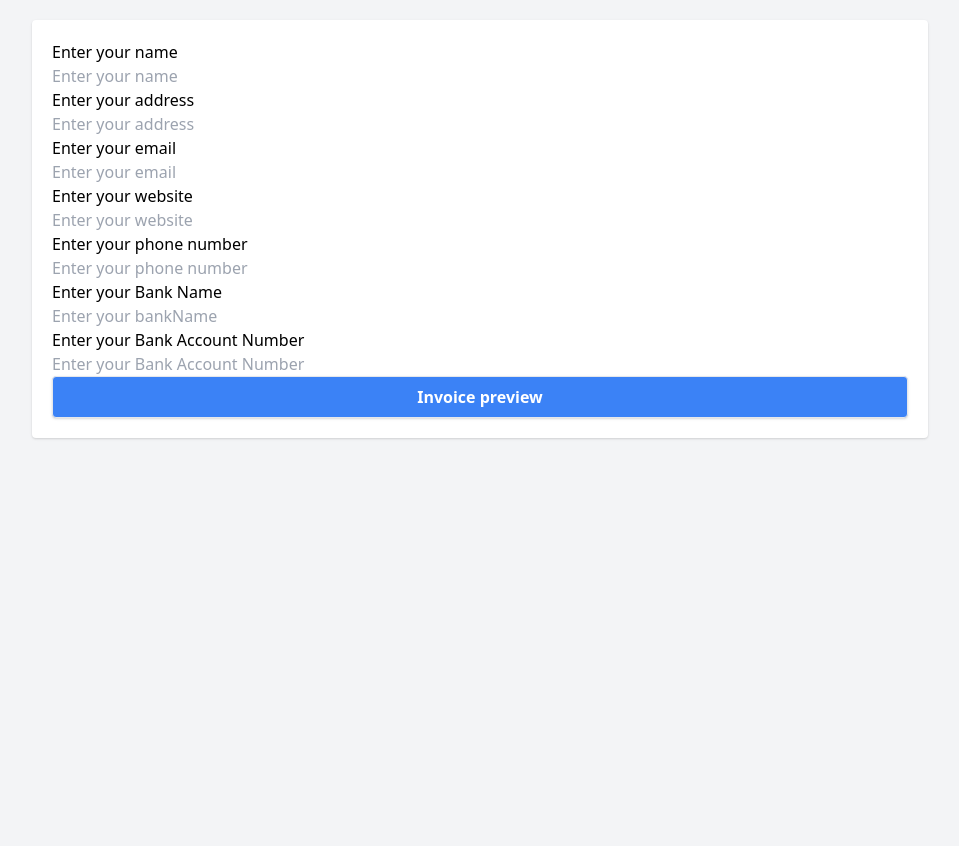
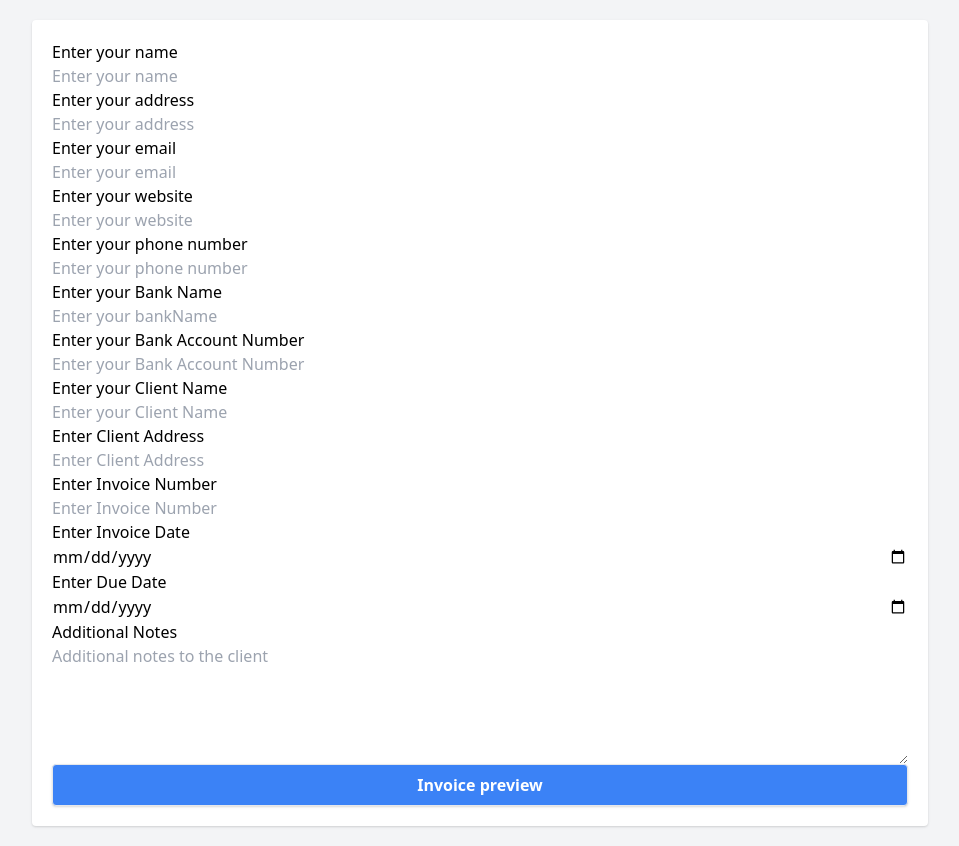
Before and after one commit to tushargramni/Invoice-Generator-App, a React (Create React App) app: page / in a window 1280 px wide. Shown: the whole page, without its empty margins (160-1119 px from the left). Before the commit the page ends 800 px from the top, so only its background shows below. Built offline with nearby package versions, Linux system fonts and the light colour scheme.

Commit message:
Some new changes

```diff
--- a/src/App.js
+++ b/src/App.js
@@ -32,10 +32,17 @@ const App = () => {
         <div>
           <Header props={handlePrint} />
           <MainDetails name={name} address={address} />
-          <ClientDetails />
-          <Dates />
+          <ClientDetails
+            clientName={clientName}
+            clientAddress={clientAddress}
+          />
+          <Dates
+            invoiceData={invoiceData}
+            invoiceNumber={invoiceNumber}
+            dueDates={dueDates}
+          />
           <Table />
-          <Notes />
+          <Notes notes={notes} />
           <Footer
             name={name}
             address={address}
@@ -134,6 +141,73 @@ const App = () => {
             onChange={(e) => setBankAccount(e.target.value)}
           />
 
+          <label htmlFor="clientName">Enter your Client Name</label>
+          <input
+            type="text"
+            name="ClientName"
+            id="ClientName"
+            placeholder="Enter your Client Name"
+            autoComplete="off"
+            value={clientName}
+            onChange={(e) => setClientName(e.target.value)}
+          />
+
+          <label htmlFor="clientAddress">Enter Client Address</label>
+          <input
+            type="text"
+            name="ClientAddress"
+            id="ClientAddress"
+            placeholder="Enter Client Address"
+            autoComplete="off"
+            value={clientAddress}
+            onChange={(e) => setClientAddress(e.target.value)}
+          />
+
+          <label htmlFor="InvoiceNumber">Enter Invoice Number</label>
+          <input
+            type="number"
+            name="InvoiceNumber"
+            id="InvoiceNumber"
+            placeholder="Enter Invoice Number"
+            autoComplete="off"
+            value={invoiceNumber}
+            onChange={(e) => setInvoiceNumber(e.target.value)}
+          />
+
+          <label htmlFor="InvoiceDate">Enter Invoice Date</label>
+          <input
+            type="Date"
+            name="InvoiceDate"
+            id="InvoiceDate"
+            placeholder="Enter Invoice Date"
+            autoComplete="off"
+            value={invoiceData}
+            onChange={(e) => setInvoiceData(e.target.value)}
+          />
+
+          <label htmlFor="dueDate">Enter Due Date</label>
+          <input
+            type="Date"
+            name="dueDate"
+            id="dueDate"
+            placeholder="Enter Due Date"
+            autoComplete="off"
+            value={dueDates}
+            onChange={(e) => setDueDates(e.target.value)}
+          />
+          <label htmlFor="notes">Additional Notes</label>
+          <textarea
+            name="notes"
+            id="notes"
+            cols={30}
+            rows={5}
+            placeholder="Additional notes to the client"
+            value={notes}
+            onChange={(e) => {
+              setNotes(e.target.value);
+            }}
+          ></textarea>
+
           <button
             type="button"
             onClick={() => {
--- a/src/components/ClientDetails.jsx
+++ b/src/components/ClientDetails.jsx
@@ -1,11 +1,11 @@
 import React from "react";
 
-const ClientDetails = () => {
+const ClientDetails = ({ clientName, clientAddress }) => {
   return (
     <>
       <section className="mt-5">
-        <h2 className="text-xl uppercase">Client's Name</h2>
-        <p>Client address</p>
+        <h2 className="text-xl uppercase ">{clientName}</h2>
+        <p>{clientAddress}</p>
       </section>
     </>
   );
--- a/src/components/Dates.jsx
+++ b/src/components/Dates.jsx
@@ -1,18 +1,21 @@
 import React from "react";
 
-const Dates = () => {
+const Dates = ({ invoiceNumber, invoiceDate, dueDates }) => {
   return (
     <>
       <article className="mt-5 flex flex-col items-end justify-end">
         <ul className="list-none">
           <li>
             <span className="font-bold">Invoice date: </span>
+            {invoiceDate}
           </li>
           <li>
             <span className="font-bold">Invoice number: </span>
+            {invoiceNumber}
           </li>
           <li>
             <span className="font-bold">Due date: </span>
+            {dueDates}
           </li>
         </ul>
       </article>
--- a/src/components/Footer.jsx
+++ b/src/components/Footer.jsx
@@ -11,7 +11,7 @@ const Footer = ({
 }) => {
   return (
     <>
-      <footer className="border-t pt-4">
+      <footer className="border-t pt-4 my-4">
         <ul className="flex flex-wrap  items-center justify-center gap-5  ">
           <li>
             <span className="font-bold">Your name:</span> {name}
--- a/src/components/Header.jsx
+++ b/src/components/Header.jsx
@@ -15,12 +15,12 @@ const Header = (props) => {
             <li>
               <button
                 onClick={props.handlePrint}
-                className="px-4 py-2 bg-blue-500 text-white rounded hover:bg-blue-600 transition"
+                className="px-4 py-2 bg-gray-500 text-white rounded hover:bg-gray-600 transition"
               >
                 Print
               </button>
             </li>
-            <li className="px-4 py-2 bg-blue-500 text-white rounded hover:bg-blue-600 transition">
+            <li className="px-4 py-2 bg-green-500 text-white rounded hover:bg-green-600 transition">
               Download
             </li>
             <li className="px-4 py-2 bg-blue-500 text-white rounded hover:bg-blue-600 transition">
--- a/src/components/Notes.jsx
+++ b/src/components/Notes.jsx
@@ -1,10 +1,10 @@
 import React from "react";
 
-const Notes = () => {
+const Notes = ({ notes }) => {
   return (
     <>
       <section className="my-4">
-        <p>Notes to the client...</p>
+        <p>{notes}</p>
       </section>
     </>
   );
```
